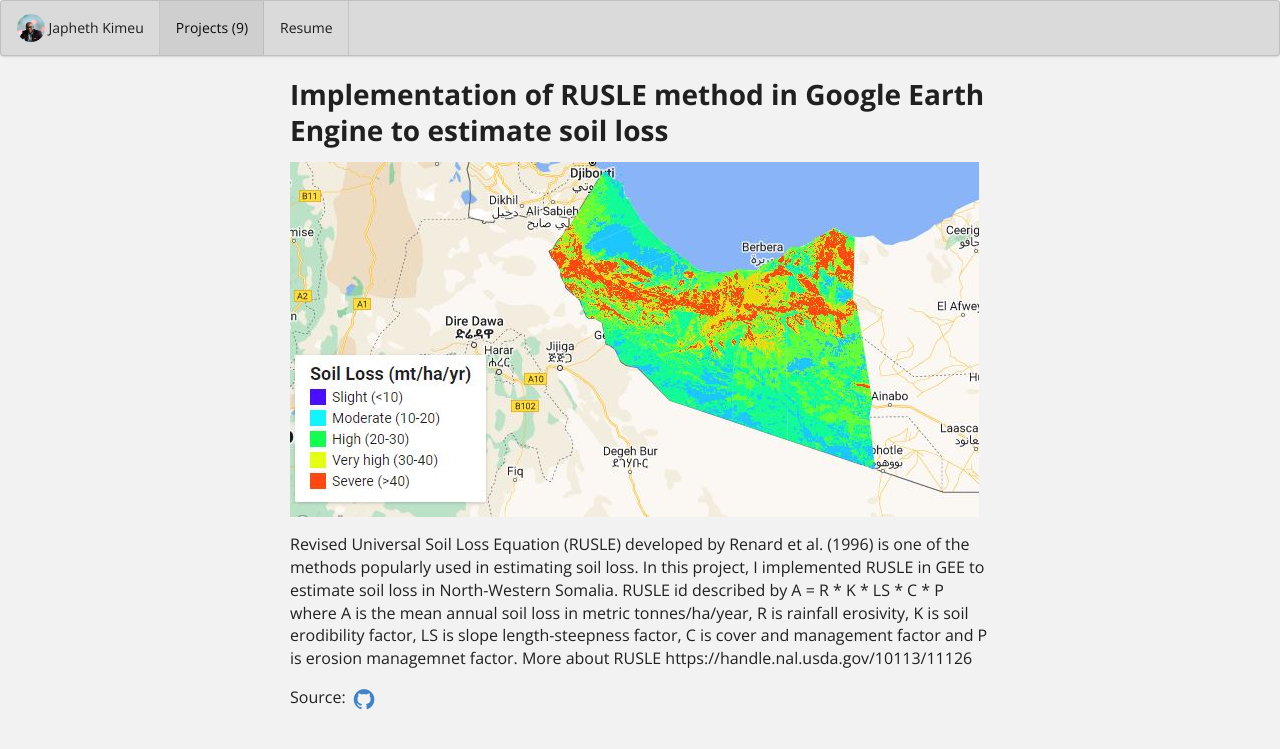
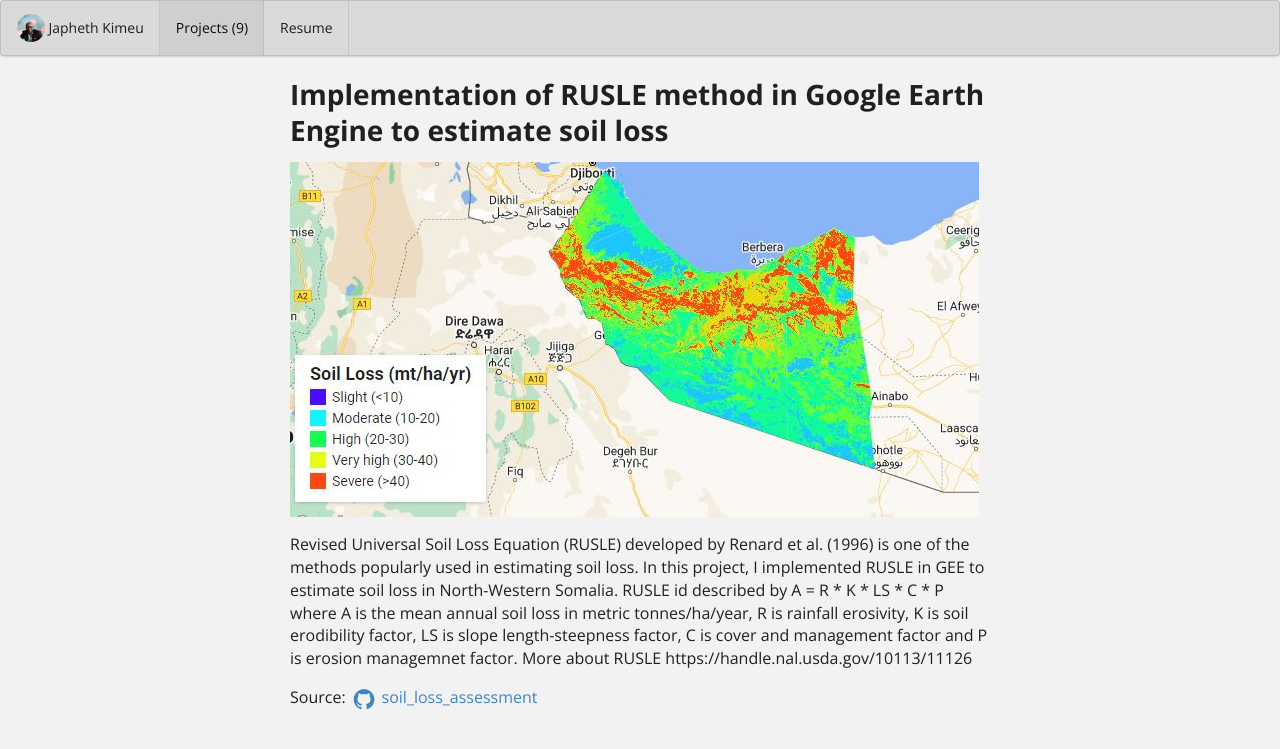
Before and after one commit to japhethkimeu/japhethkimeu.github.io, a Jekyll site: the page built from projects/project-3.md, in a window 1280 px wide. Shown: the top 749 px of the page. Built offline with Jekyll 4.4.1, drawn with Linux system fonts in a browser that asks for light colours.

Commit message:
Update project-3.md

```diff
--- a/projects/project-3.md
+++ b/projects/project-3.md
@@ -18,4 +18,4 @@
 
 Revised Universal Soil Loss Equation (RUSLE) developed by Renard et al. (1996) is one of the methods popularly used in estimating soil loss. In this project, I implemented RUSLE in GEE to estimate soil loss in North-Western Somalia. RUSLE id described by A = R * K * LS * C * P where A is the mean annual soil loss in metric tonnes/ha/year, R is rainfall erosivity, K is soil erodibility factor, LS is slope length-steepness factor, C is cover and management factor and P is erosion managemnet factor. More about RUSLE https://handle.nal.usda.gov/10113/11126
 
-Source: <a href="https://github.com/japhethkimeu/soil_loss_estimation"><i class="large github icon ">
+Source: <a href="https://github.com/japhethkimeu/soil_loss_estimation"><i class="large github icon "></i>soil_loss_assessment</a>
```
